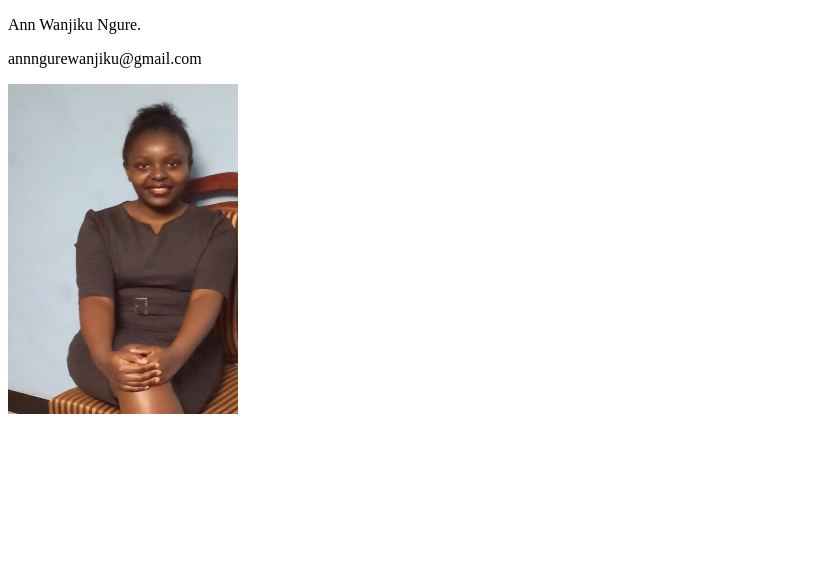
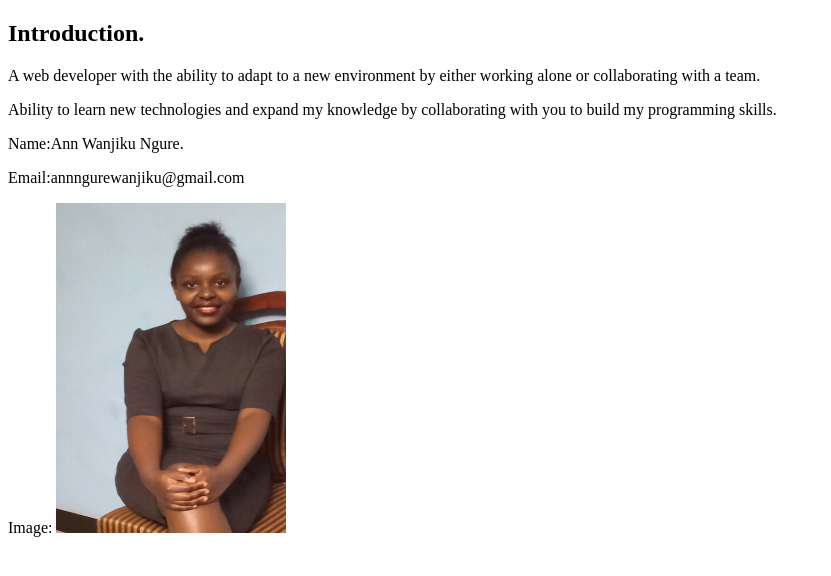
Before and after one commit to annngure/CV, a website: page index.html in a window 1280 px wide. Shown: the whole page, without its empty margins (0-831 px from the left). Drawn offline with Linux system fonts and the light colour scheme.

Commit message:
correct inroduction

```diff
--- a/index.html
+++ b/index.html
@@ -2,10 +2,17 @@
 <html>
     <body>
         <div id="intro_section">
-            <p id="name">Ann Wanjiku Ngure.</p>
-            <p id="email">annngurewanjiku@gmail.com</p>
+            <h2>Introduction.</h2>
+            <p>A web developer with the ability to adapt to a new environment by either working alone or collaborating with a team.</p>
+            <p>Ability to learn new technologies and expand my knowledge by collaborating with you to build my programming skills.</p>
+        </div>
+        <div>
+            <p id="name">Name:Ann Wanjiku Ngure.</p>
+            <p id="email">Email:annngurewanjiku@gmail.com</p>
             <div id="personal_image">
-                <img src="image/personal_image.jpg" alt="image" height="330px" width="230px">
+                <p>Image:
+                    <img src="image/personal_image.jpg" alt="image" height="330px" width="230px">
+                </p>
             </div>
         </div>
     </body>
```
